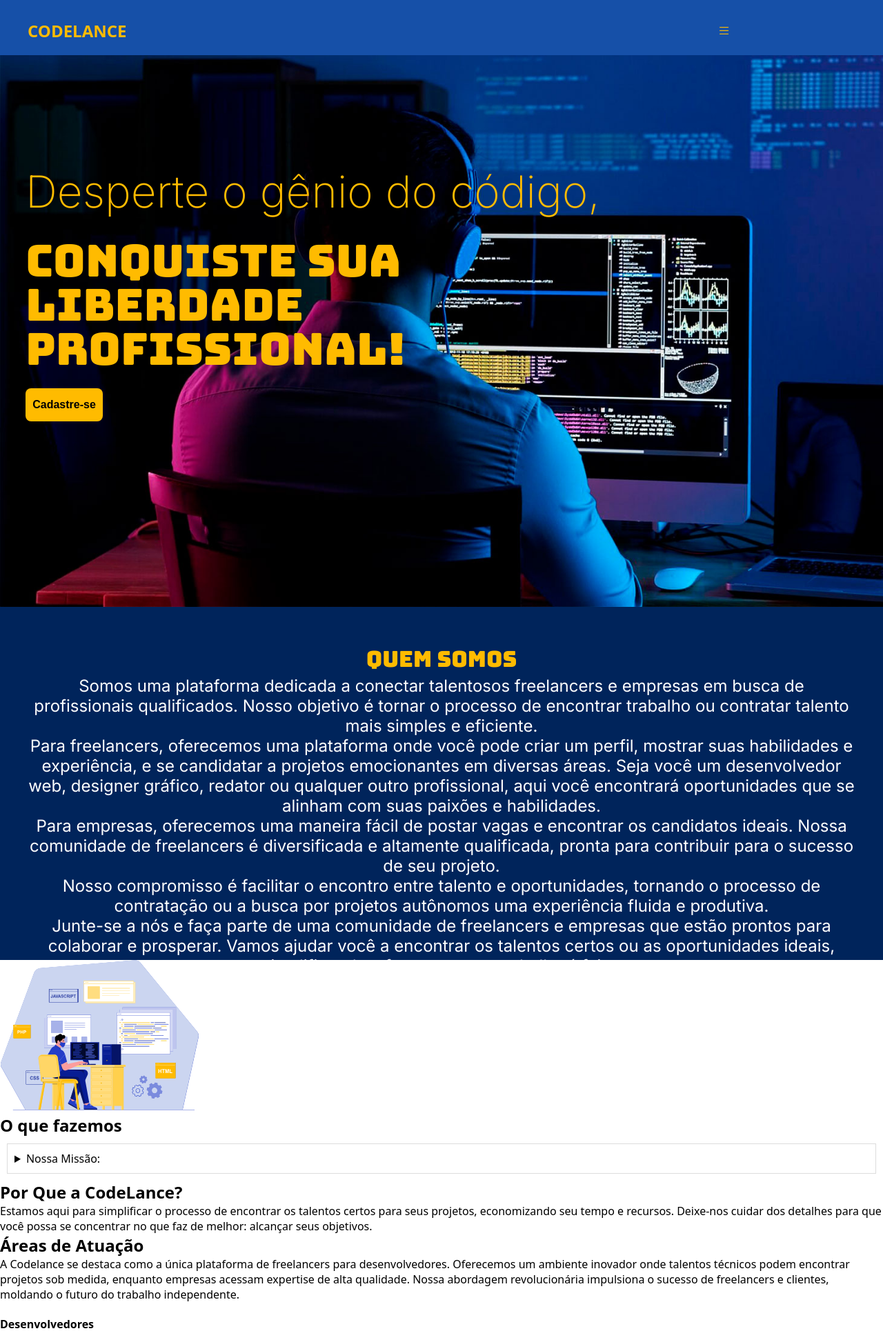
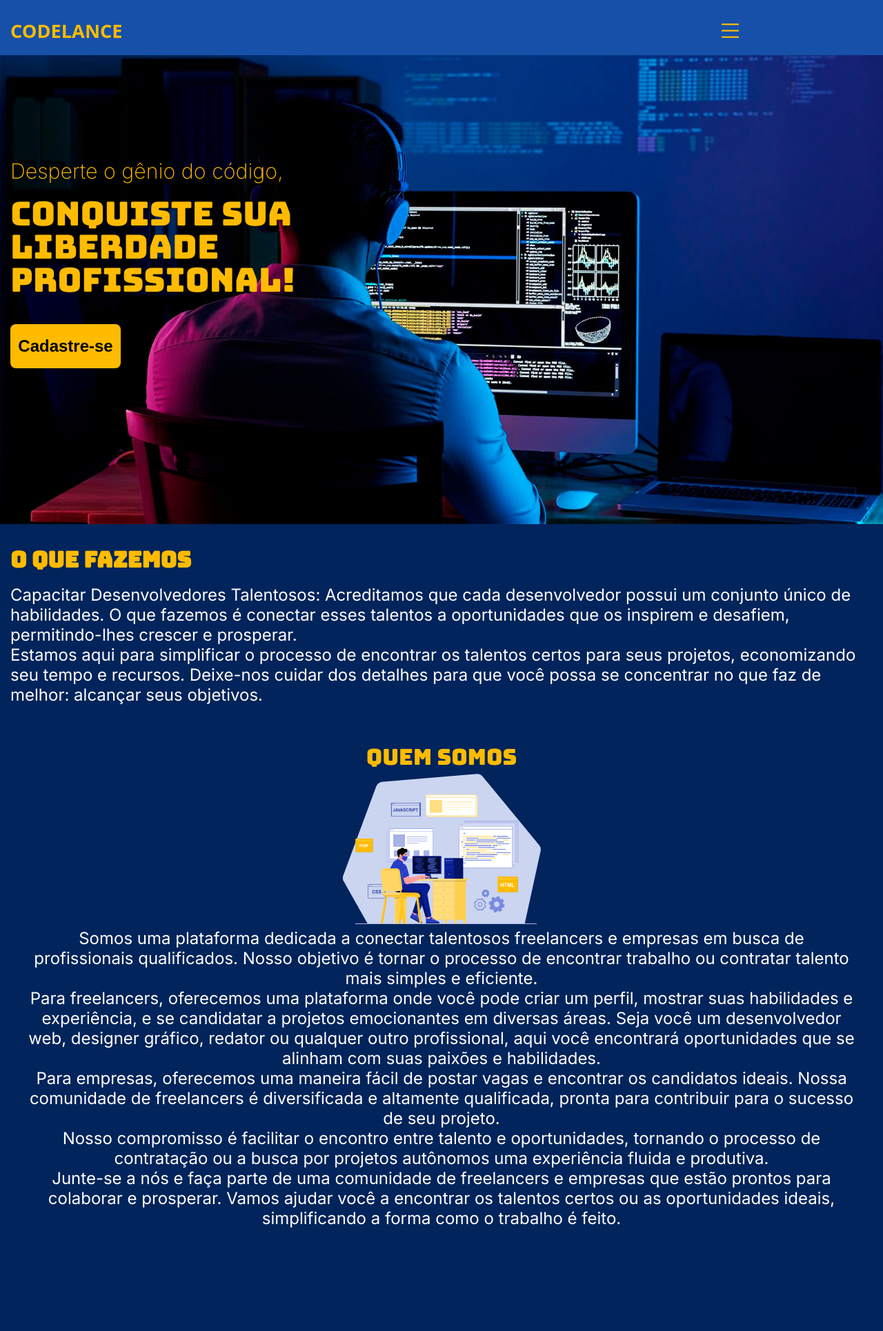
Before and after one commit to 77bueno/parte-bueno, a PHP site: page / in a window 1280 px wide. Shown: the top 1930 px of the page at 69% size. Run offline with PHP 8.4, Linux system fonts and the light colour scheme.

Commit message:
Apenas o css da pág

```diff
--- a/css/estilos.css
+++ b/css/estilos.css
@@ -28,13 +28,13 @@ h1 a {
     color: #FFBB00;
     padding: 0.5rem 1rem;
     border-radius: 6px;
-    padding-left: 40px;
+    padding-left: 15px;
     text-transform: uppercase;
 }
 
 h1 {
     font-weight: 800;
-    font-size: 1.5rem;
+    font-size: 1.7rem;
 }
 
 header {
@@ -75,8 +75,8 @@ header div {
     justify-content: space-between;
 }
 
-.icone {
-    font-size: 20px;
+#icone {
+    font-size: 37px;
 }
 
 nav h2 a {
@@ -132,77 +132,47 @@ nav {
 
 .banner-fundo {
     background-image: url(../imagens/dev1920.jpg);
-    height: 100vh;
+    height: 85vh;
     color: #FFBB00;
     font-size: 2rem;
     position: relative;
     background-size: cover;
     background-repeat: no-repeat;
     padding-top: 150px;
-    padding-left: 37px;
+    padding-left: 15px;
     text-align: left; /* Alinhando o conteúdo à esquerda */
 }
 
 .banner-fundo p {
-    font-size: clamp(2rem, 6vw, 4rem);
     margin-bottom: 20px; /* Espaçamento entre parágrafos, ajuste conforme necessário */
-    top: 3rem;
 }
 
-/* ftmin = Fonte Mínima (Inter 200) */
-.ftmin {
+/* texto banner = Fonte Mínima (Inter 200) */
+.texto-banner {
     font-family: 'Inter', sans-serif;
     font-weight: 200;
-    line-height: 1.5;
+    line-height: 1.2;
+    font-size: 1.9rem;
 }
 
-/* ftmax = Fonte Máxima (Bungee 400) */
-.ftmax {
+/* texto banner 2 = Fonte Máxima (Bungee 400) */
+.texto-banner-2 {
     font-family: 'Bungee', cursive;
     font-weight: 400;
-    font-size: 2rem;
     line-height: 1;
+    padding-bottom: 20px;
+    font-size: 3rem;
 }
 
 .botao {
     background-color: #FFBB00; /* Cor de fundo do botão, ajuste conforme necessário */
     color: #000000; /* Cor do texto do botão, ajuste conforme necessário */
-    height: 3rem;
-    width: 7rem;
-    font-size: 1rem;
+    height: 4rem;
+    width: 10rem;
+    font-size: 1.5rem;
     font-weight: bold; /* Estilo de fonte do botão, ajuste conforme necessário */
     border: none; /* Remova a borda do botão, se desejado */
     border-radius: 8px;
-}
-
-/* Estilizando o elemento 'summary' quando está fechado */
-summary {
-    background-color: #f0f0f0;
-    padding: 10px;
-    cursor: pointer;
-}
-
-/* Estilizando o elemento 'summary' quando está aberto */
-details[open] summary {
-    background-color: #ccc;
-}
-
-/* Removendo o estilo padrão do marcador do 'summary' */
-summary::-webkit-details-marker {
-    display: none;
-}
-
-/* Estilizando o conteúdo dentro do 'details' */
-details > * {
-    margin: 10px;
-    padding: 10px;
-    border: 1px solid #ddd;
-    background-color: #fff;
-}
-
-/* Estilizando o 'details' quando está aberto */
-details[open] > * {
-    background-color: #f9f9f9;
 }
 
 .quem-somos {
@@ -210,7 +180,7 @@ details[open] > * {
     color: #fff;
     font-family: 'Inter', sans-serif;
     font-weight: 400;
-    height: 32rem;
+    height: 100rem;
     text-align: center;
     font-size: 1.5rem;
     padding: 20px 40px 0 40px;
@@ -225,6 +195,25 @@ details[open] > * {
     line-height: 1.5;
 }
 
+.o-que-fazemos img {
+    margin-top: -20px;
+
+}
+
+.o-que-fazemos {
+    background-color: #00245B;
+    color: #fff;
+    font-size: 1.5rem;
+    padding: 15px 15px 0 15px;
+    font-family: 'Inter', sans-serif;
+}
+
+.o-que-fazemos h2 {
+    color: #FFBB00;
+    font-size: 2rem;
+    font-family: 'Bungee', cursive;
+    padding: 15px 0 15px 0;
+}
 
 /* Para telas a partir de 530px */
 @media screen and (min-width: 530px) {
--- a/index.php
+++ b/index.php
@@ -1,49 +1,43 @@
 <?php include 'includes/menu.php'; ?>
 
     <article class="banner-fundo">
-        <p class="ftmin"> Desperte o gênio do código, </p>
-        <p class="ftmax">
+        <p class="texto-banner"> Desperte o gênio do código, </p>
+        <p class="texto-banner-2">
             conquiste sua <br>
             liberdade <br>
             profissional!
         </p>
 
-        <button class="botao" type="submit">Cadastre-se</button>
+        <button class="botao" type="submit" name="cadastre-se">Cadastre-se</button>
     </article>
+
+    <section class="o-que-fazemos">
+        <h2>O que fazemos</h2>
+
+        <p>Capacitar Desenvolvedores Talentosos: Acreditamos que cada desenvolvedor possui um conjunto único de habilidades. O que fazemos é conectar esses talentos a oportunidades que os inspirem e desafiem, permitindo-lhes crescer e prosperar.</p>
+
+        <p>Estamos aqui para simplificar o processo de encontrar os talentos certos para seus projetos, economizando seu tempo e recursos. Deixe-nos cuidar dos detalhes para que você possa se concentrar no que faz de melhor: alcançar seus objetivos.</p>
+
+    </section>
 
     <article class="quem-somos">
         <h2 class="corp">Quem somos</h2>
+        <img src="imagens/ilustracao-1.svg" alt="">
 
-        <section class="slider-container">
-            <p class="slide">Somos uma plataforma dedicada a conectar talentosos freelancers e empresas em busca de profissionais qualificados. Nosso objetivo é tornar o processo de encontrar trabalho ou contratar talento mais simples e eficiente.</p>
+        <section>
+            <p>Somos uma plataforma dedicada a conectar talentosos freelancers e empresas em busca de profissionais qualificados. Nosso objetivo é tornar o processo de encontrar trabalho ou contratar talento mais simples e eficiente.</p>
 
-            <p class="slide">Para freelancers, oferecemos uma plataforma onde você pode criar um perfil, mostrar suas habilidades e experiência, e se candidatar a projetos emocionantes em diversas áreas. Seja você um desenvolvedor web, designer gráfico, redator ou qualquer outro profissional, aqui você encontrará oportunidades que se alinham com suas paixões e habilidades.</p>
+            <p>Para freelancers, oferecemos uma plataforma onde você pode criar um perfil, mostrar suas habilidades e experiência, e se candidatar a projetos emocionantes em diversas áreas. Seja você um desenvolvedor web, designer gráfico, redator ou qualquer outro profissional, aqui você encontrará oportunidades que se alinham com suas paixões e habilidades.</p>
 
-            <p class="slide">Para empresas, oferecemos uma maneira fácil de postar vagas e encontrar os candidatos ideais. Nossa comunidade de freelancers é diversificada e altamente qualificada, pronta para contribuir para o sucesso de seu projeto.</p>
+            <p>Para empresas, oferecemos uma maneira fácil de postar vagas e encontrar os candidatos ideais. Nossa comunidade de freelancers é diversificada e altamente qualificada, pronta para contribuir para o sucesso de seu projeto.</p>
 
-            <p class="slide">Nosso compromisso é facilitar o encontro entre talento e oportunidades, tornando o processo de contratação ou a busca por projetos autônomos uma experiência fluida e produtiva.</p>
+            <p>Nosso compromisso é facilitar o encontro entre talento e oportunidades, tornando o processo de contratação ou a busca por projetos autônomos uma experiência fluida e produtiva.</p>
 
-            <p class="slide">Junte-se a nós e faça parte de uma comunidade de freelancers e empresas que estão prontos para colaborar e prosperar. Vamos ajudar você a encontrar os talentos certos ou as oportunidades ideais, simplificando a forma como o trabalho é feito.</p>
+            <p>Junte-se a nós e faça parte de uma comunidade de freelancers e empresas que estão prontos para colaborar e prosperar. Vamos ajudar você a encontrar os talentos certos ou as oportunidades ideais, simplificando a forma como o trabalho é feito.</p>
         </section>
     </article>
 
-    <section>
-        <img src="imagens/ilustracao-1.svg" alt="">
-        <h2>O que fazemos</h2>
 
-        <details>
-            <summary> Nossa Missão: </summary>
-                <ul>
-                    <li>Capacitar Desenvolvedores Talentosos: Acreditamos que cada desenvolvedor possui um conjunto único de habilidades. O que fazemos é conectar esses talentos a oportunidades que os inspirem e desafiem, permitindo-lhes crescer e prosperar.</li>
-
-                    <li>Potencializar Projetos Inovadores: Colaboramos com empresas, startups e organizações visionárias que buscam transformar ideias em resultados tangíveis. Fornecemos acesso direto a uma comunidade diversificada de desenvolvedores de alto calibre para impulsionar projetos a novos patamares de sucesso.</li>
-                </ul>
-        </details>
-
-
-        <h2>Por Que a CodeLance?</h2>
-        <p>Estamos aqui para simplificar o processo de encontrar os talentos certos para seus projetos, economizando seu tempo e recursos. Deixe-nos cuidar dos detalhes para que você possa se concentrar no que faz de melhor: alcançar seus objetivos.</p>
-        </section>
 
         <section>
             <h2>Áreas de Atuação</h2>
```
